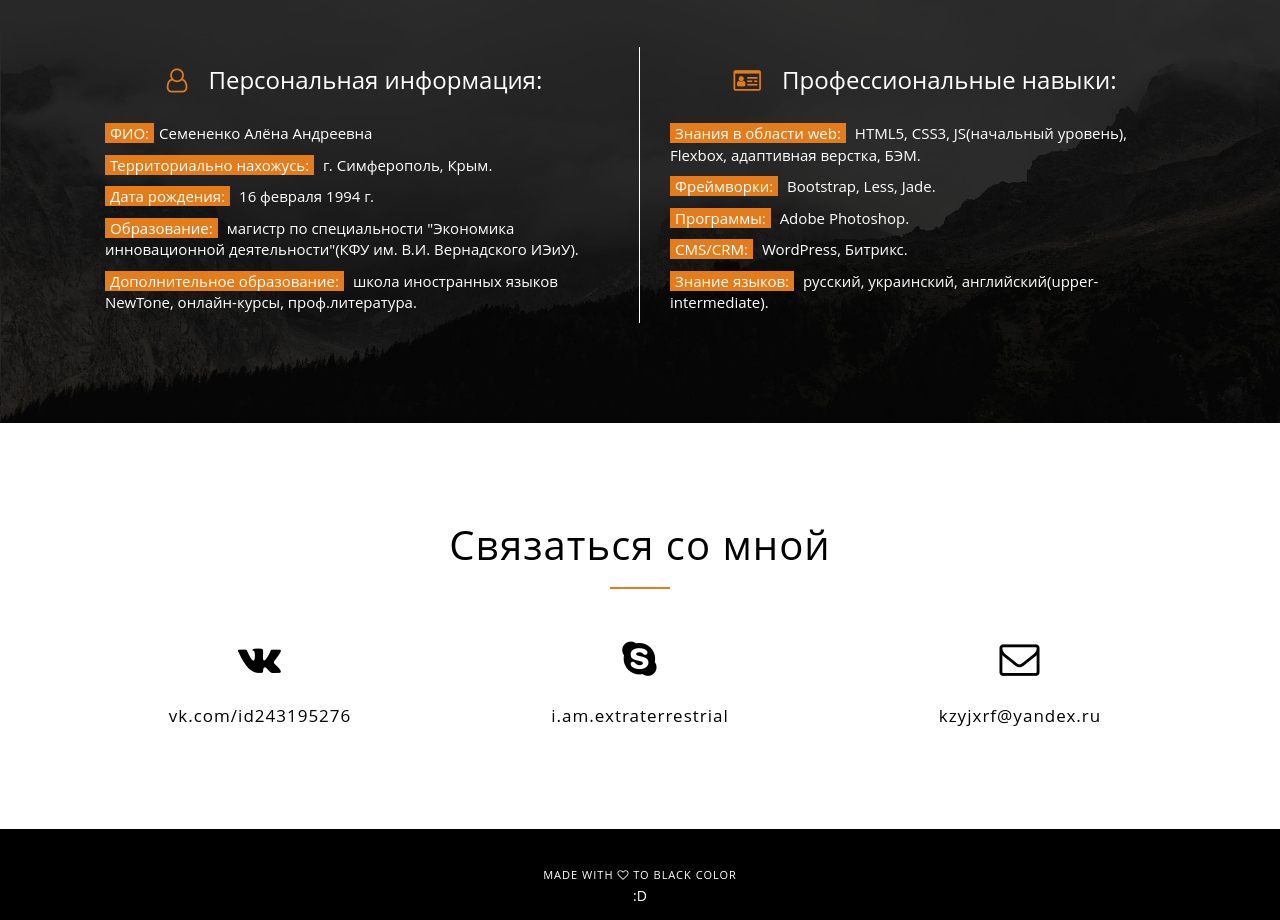
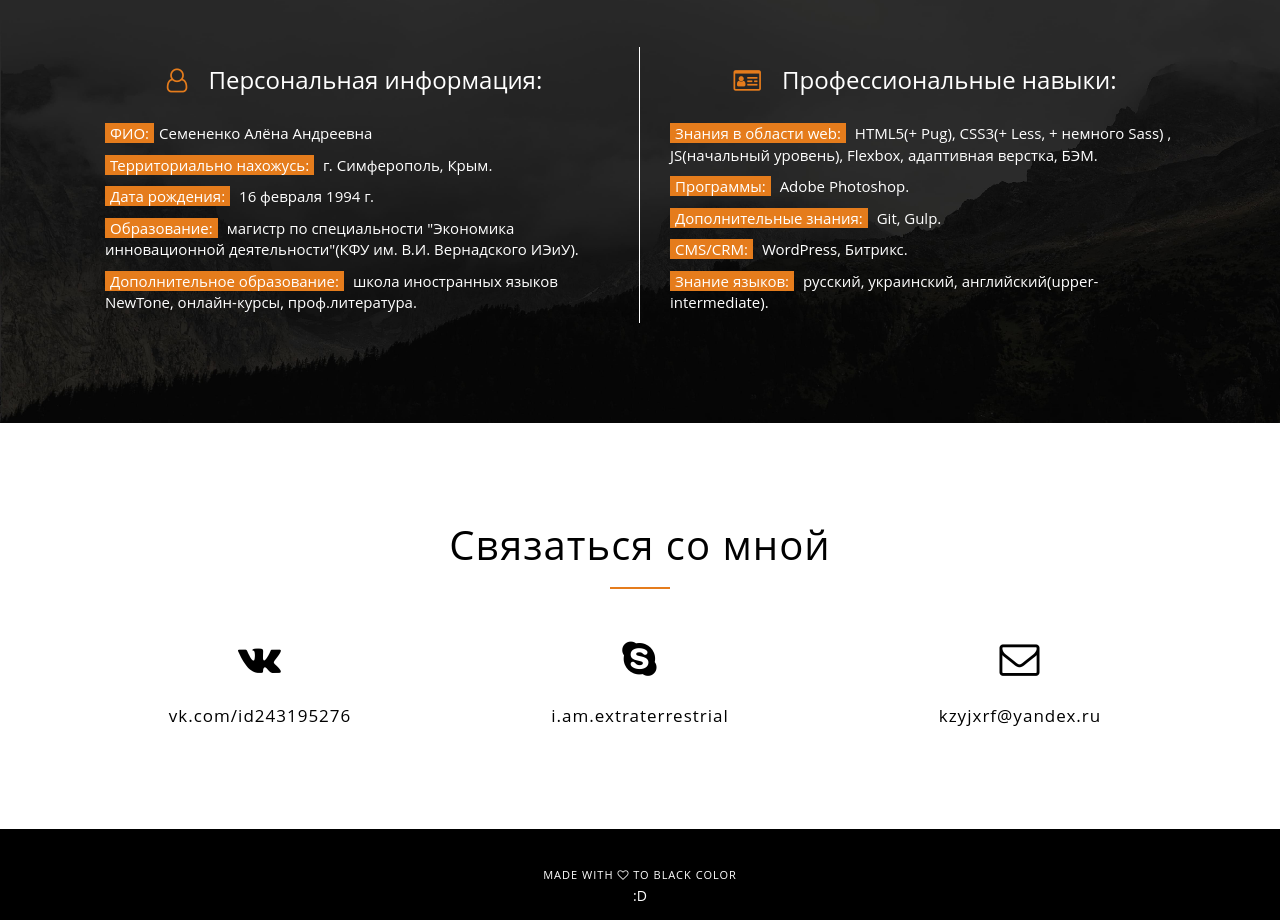
Before and after one commit to htmlPower/htmlPower.github.io, a plain HTML site: page index.html in a window 1280 px wide. Shown: the part 2541-3461 px from the top of the page. Drawn offline with nearby package versions, Linux system fonts and the light colour scheme.

Commit message:
9thCommit

```diff
--- a/index.html
+++ b/index.html
@@ -175,9 +175,9 @@
 				</div>
 				<div class=" col-xs-12 col-sm-12 col-md-6 col-lg-6 about-me__skills">
 					<h3 class="text-center about-me__header"><i class="fa fa-id-card-o hidden-xs about-me__icon" aria-hidden="true"></i> Профессиональные навыки:</h3>
-					<p><span class="text-hilight">Знания в области web:</span> HTML5, CSS3, JS(начальный уровень), Flexbox, адаптивная верстка, БЭМ.</p>
-					<p><span class="text-hilight">Фреймворки:</span> Bootstrap, Less, Jade.</p>
+					<p><span class="text-hilight">Знания в области web:</span> HTML5(+ Pug), CSS3(+ Less, + немного Sass) , JS(начальный уровень), Flexbox, адаптивная верстка, БЭМ.</p>
 					<p><span class="text-hilight">Программы:</span> Adobe Photoshop.</p>
+					<p><span class="text-hilight">Дополнительные знания:</span> Git, Gulp.</p>
 					<p><span class="text-hilight">CMS/CRM:</span> WordPress, Битрикс.</p>
 					<p><span class="text-hilight">Знание языков:</span> русский, украинский, английский(upper-intermediate).</p>
 				</div>
```
